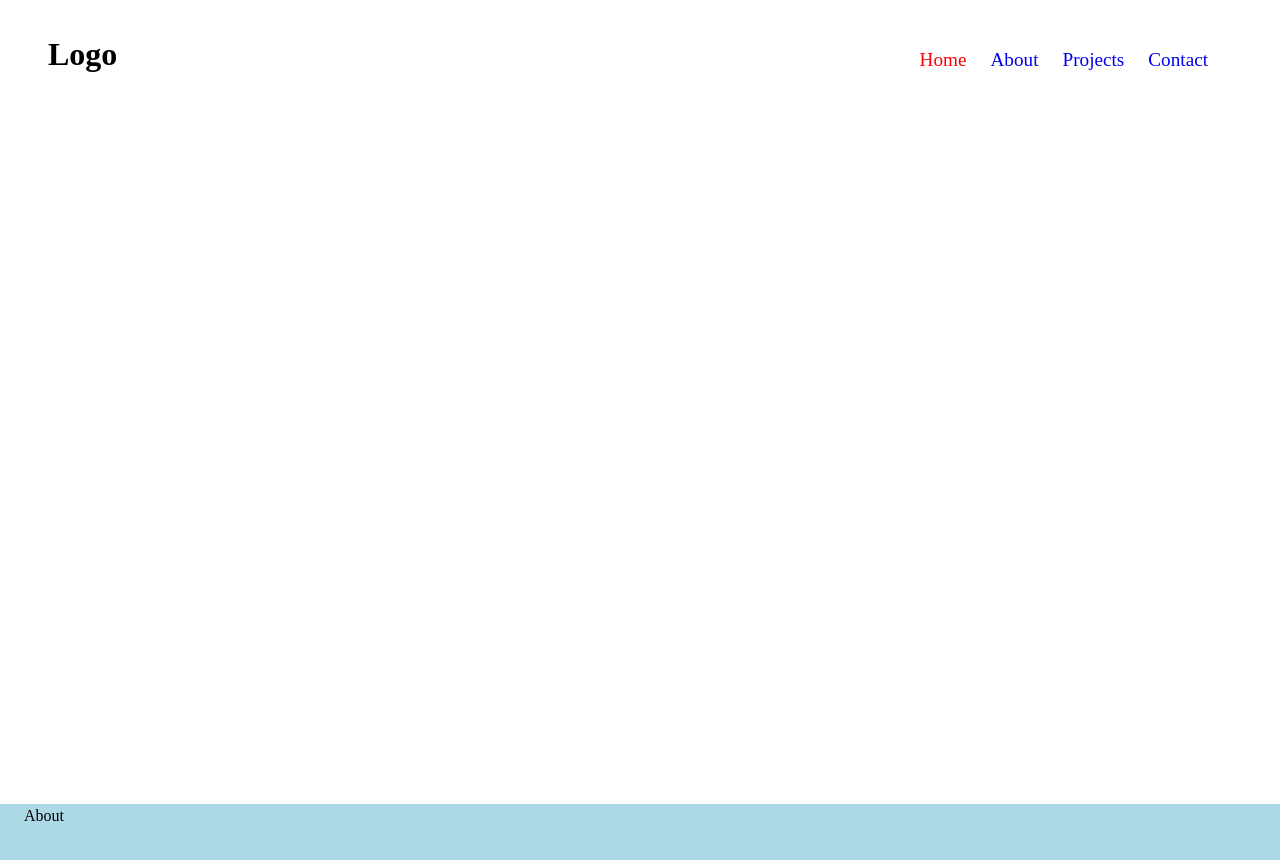
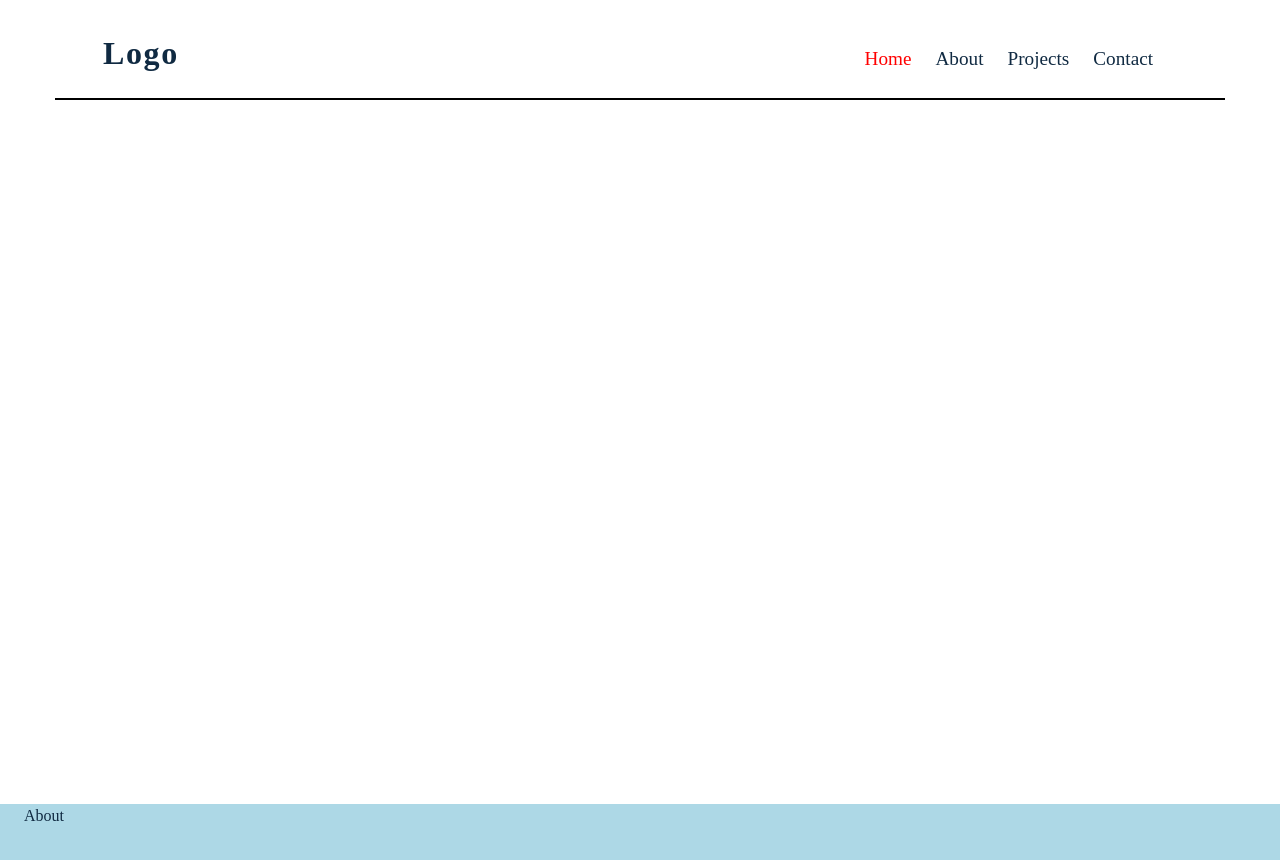
Before and after one commit to mdcodelab/mern-portofolio, a React (Create React App) app: page / in a window 1280 px wide. Shown: the top 860 px of the page. Built offline with nearby package versions, Linux system fonts and the light colour scheme.

Commit message:
useContext, Navbar, Sidebar - main functionality & style

```diff
--- a/package.json
+++ b/package.json
@@ -11,7 +11,11 @@
     "react-dom": "^18.2.0",
     "react-icons": "^4.8.0",
     "react-router": "^6.11.2",
+    "react-router-dom": "^6.11.2",
+    "react-router-hash-link": "^2.4.3",
     "react-scripts": "5.0.1",
+    "react-scroll": "^1.8.9",
+    "react-smooth": "^2.0.3",
     "styled-components": "^5.3.10",
     "web-vitals": "^2.1.4"
   },
--- a/src/App.css
+++ b/src/App.css
@@ -1,4 +1,4 @@
-root {
+:root {
     /* dark shades of primary color*/
     --clr-primary-1: hsl(22, 28%, 21%);
     --clr-primary-2: hsl(22, 28%, 29%);
@@ -58,8 +58,8 @@
     color: var(--clr-grey-1);
 }
 
-html, bofy {
-  scroll-behavior: smooth;
+html {
+  scroll-padding-top: 20px;
 }
 
 hr {
@@ -206,7 +206,9 @@
   padding: 0 3rem;
   position: sticky;
   top: 0;
+  z-index: 999;
   transition: top 0.5s ease-in-out;
+  border-bottom: 2px solid black;
 }
 
 .navbar.sticky {
@@ -232,13 +234,14 @@
   font-size: 1.2rem;
   display: inline-block;
   margin-right: 1.5rem;
+  cursor: pointer;
 }
 
 button {
   display: none;
 }
 
-@media (max-width: 992px) {
+@media only screen and (max-width: 992px) {
   .nav-links ul {
     display: none;
   }
@@ -270,13 +273,26 @@
   display: flex;
   align-items: center;
   justify-content: center;
-  border: 2px solid black;
+  border: 2px solid red;
   height: 0;
   opacity: 0;
+  transition: all 0.5s ease;
 }
 
-.sidebar-container ul {
-  height: 80%;
+.close {
+  display: flex;
+  align-items: center;
+  justify-content: center;
+  border: 2px solid black;
+  height: 100vh;
+  opacity: 1;
+  transition: all 0.5s ease;
+  overflow: hidden;
+}
+
+ul.sidebar-links {
+  flex: 1;
+  height: 70%;
   width: 100%;
   display: flex;
   flex-direction: column;
@@ -284,10 +300,16 @@
   justify-content: space-between;
 }
 
-.sidebar-container ul li{
+ul.sidebar-links {
   text-align: center;
 }
 
-.sidebar-container ul li a{
+ul.sidebar-links li a {
   font-size: 1.8rem;
+  cursor: pointer;
 }
+
+.hidden {
+  height: 0;
+  opacity: 1;
+}
--- a/src/components/Navbar.js
+++ b/src/components/Navbar.js
@@ -1,12 +1,15 @@
-import React from 'react';
-import {IoCloseOutline} from "react-icons/io";
-import {HiMenuAlt3} from "react-icons/hi";
-
+import React from "react";
+import { IoCloseOutline } from "react-icons/io5";
+import { HiMenuAlt3 } from "react-icons/hi";
+import { Link } from "react-scroll";
+import { useGlobalContext } from "../useContext";
 
 const Navbar = () => {
-  const[activeLink, setActiveLink]=React.useState("home");
+  let { isSidebar, setSidebar } = useGlobalContext();
 
-  const[isNavbarVisible, setIsNavbarVisible] = React.useState(true);
+  const [activeLink, setActiveLink] = React.useState("home");
+
+  const [isNavbarVisible, setIsNavbarVisible] = React.useState(true);
 
   React.useEffect(() => {
     const handleScroll = () => {
@@ -20,8 +23,6 @@
     };
   }, []);
 
-
-
   return (
     <nav className={`navbar section-center ${isNavbarVisible ? "" : "sticky"}`}>
       <div className="logo">
@@ -29,30 +30,52 @@
       </div>
       <div className="nav-links">
         <ul className="links">
-          <li><a href="/"
+          <li>
+            <Link to="/"
               onClick={() => setActiveLink("home")}
-              className={activeLink === "home" ? "active" : ""}>Home</a>
-          </li>
-          <li><a href="/#about"
-              onClick={() => setActiveLink("about")}
-              className={activeLink === "about" ? "active" : ""}>About</a>
-          </li>
-          <li><a href="/#projects"
-              onClick={() => setActiveLink("projects")}
-              className={activeLink === "projects" ? "active" : ""}> Projects</a>
+              className={activeLink === "home" ? "active" : ""}>
+              Home
+            </Link>
           </li>
           <li>
-            <a href="/#contact"
+            <Link to="about"
+              onClick={() => setActiveLink("about")}
+              smooth={true}
+              offset={-80}
+              className={activeLink === "about" ? "active" : ""}>
+              About
+            </Link>
+          </li>
+          <li>
+            <Link to="projects"
+              onClick={() => setActiveLink("projects")}
+              smooth={true}
+              offset={-80}
+              className={activeLink === "projects" ? "active" : ""}>
+              Projects
+            </Link>
+          </li>
+          <li>
+            <Link to="contact"
               onClick={() => setActiveLink("contact")}
-              className={activeLink === "contact" ? "active" : ""}>Contact</a>
+              smooth={true} offset={-80}
+              className={activeLink === "contact" ? "active" : ""}>
+              Contact
+            </Link>
           </li>
         </ul>
-        <button type="button" className="icon-btn">
-          <HiMenuAlt3></HiMenuAlt3>
+        <button type="button"
+          className="icon-btn"
+          onClick={() => setSidebar(!isSidebar)}>
+          {!isSidebar ? (
+            <HiMenuAlt3></HiMenuAlt3>
+          ) : (
+            <IoCloseOutline></IoCloseOutline>
+          )}
         </button>
       </div>
     </nav>
   );
-}
+};
 
 export default Navbar;
--- a/src/components/Sidebar.js
+++ b/src/components/Sidebar.js
@@ -1,38 +1,54 @@
-import React from 'react';
-
+import React from "react";
+import { useGlobalContext } from "../useContext";
+import { Link } from "react-scroll";
 
 const Sidebar = () => {
+  const { isSidebar, setSidebar } = useGlobalContext();
   const [activeLink, setActiveLink] = React.useState("home");
+
+  const handleClick = (value) => {
+    setSidebar(false);
+    setActiveLink(value);
+  };
+
   return (
-    <div className=" sidebar-container">
-        <ul className="links">
+    <div className={isSidebar ? "close" : "sidebar-container"}>
+      <ul className="links sidebar-links">
         <li>
-            <a href="/"
-              onClick={() => setActiveLink("home")}
+          <Link to="/"
+            onClick={() => handleClick("home")}
             className={activeLink === "home" ? "active" : ""}
-            >Home</a>
+            smooth={true} offset={0}>
+            Home
+          </Link>
         </li>
         <li>
-            <a href="/#about"
-              onClick={() => setActiveLink("about")}
+          <Link to="about"
+            onClick={() => handleClick("about")}
             className={activeLink === "about" ? "active" : ""}
-            >About</a>
+            smooth={true} offset={-155}>
+            About
+          </Link>
         </li>
         <li>
-            <a href="/#projects"
-              onClick={() => setActiveLink("projects")}
+          <Link to="projects"
+            onClick={() => handleClick("projects")}
             className={activeLink === "projects" ? "active" : ""}
-            >Projects</a>
+            smooth={true} offset={-155}>
+            Projects
+          </Link>
         </li>
         <li>
-            <a href="/#contact"
-              onClick={() => setActiveLink("contact")}
-              className={activeLink === "contact" ? "active" : ""}>
-              Contact</a>
+          <Link to="contact"
+            onClick={() => handleClick("contact")}
+            className={activeLink === "contact" ? "active" : ""}
+            smooth={true} offset={0}>
+            Contact
+          </Link>
         </li>
       </ul>
     </div>
   );
-}
+};
 
 export default Sidebar;
--- a/src/pages/Home.js
+++ b/src/pages/Home.js
@@ -1,10 +1,12 @@
 import React from 'react';
 import Sidebar from '../components/Sidebar';
 import styled from "styled-components";
+import { useGlobalContext } from '../useContext';
 
 const Home = () => {
+  const {isSidebar, setSidebar}=useGlobalContext();
   return (
-    <div className="page" id="home">
+    <div className={!isSidebar ? "page" : "hidden"} id="home">
 
     </div>
   );
--- /dev/null
+++ b/src/useContext.js
@@ -0,0 +1,18 @@
+import React from 'react';
+import { createContext } from 'react';
+
+export const SidebarContext=createContext();
+
+
+export const SidebarProvider = ({children}) => {
+    const[isSidebar, setSidebar]=React.useState(false);
+
+    return <SidebarContext.Provider value={{isSidebar, setSidebar}}>
+        {children}
+    </SidebarContext.Provider>
+}
+
+
+export const useGlobalContext = ()=> {
+    return React.useContext(SidebarContext);
+}
```
Also changed, not shown: src/App.js (+7 -2 lines), src/index.js (+5 -3 lines), 1 other file (tests, documents, lock files or other folders). Lines whose indentation alone changed are shown as unchanged.
